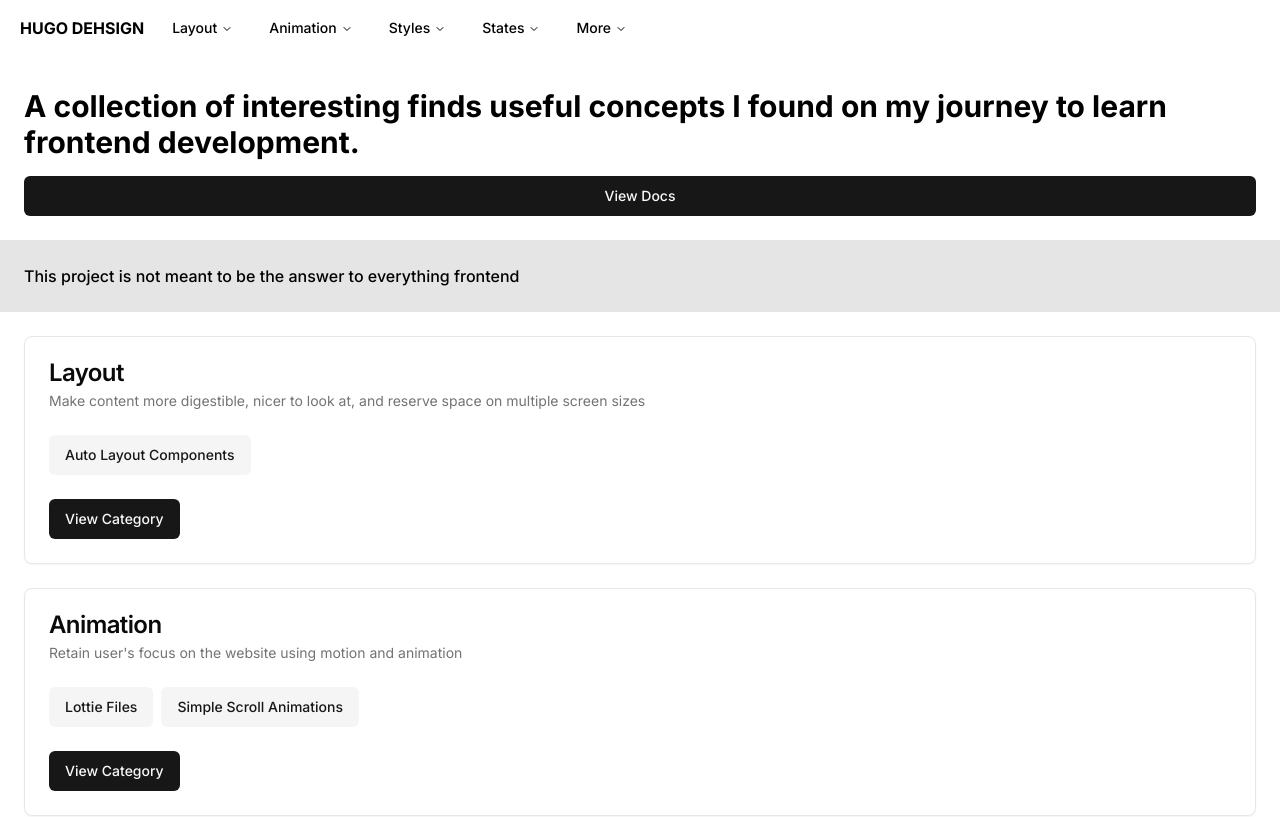
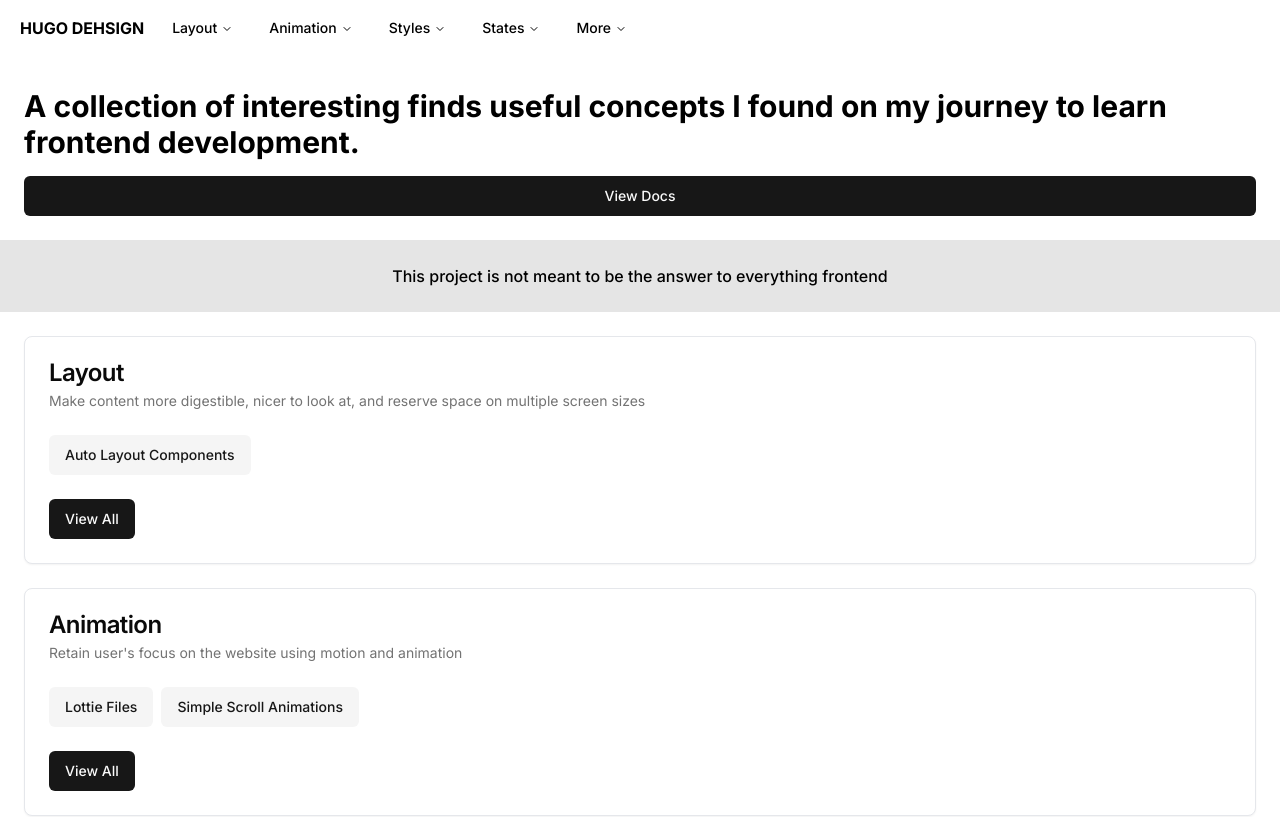
Before and after one commit to HUGODEHSIGN/learn-frontend-docs, a Next.js app: page / in a window 1280 px wide. Shown: the top 817 px of the page. Built offline with nearby package versions, Linux system fonts and the light colour scheme.

Commit message:
added hovercards to category cards on the home page

```diff
--- a/package.json
+++ b/package.json
@@ -11,6 +11,7 @@
   "dependencies": {
     "@radix-ui/react-accordion": "^1.1.2",
     "@radix-ui/react-dialog": "^1.0.5",
+    "@radix-ui/react-hover-card": "^1.0.7",
     "@radix-ui/react-navigation-menu": "^1.1.4",
     "@radix-ui/react-separator": "^1.0.3",
     "@radix-ui/react-slot": "^1.0.2",
--- a/src/components/Navbar.tsx
+++ b/src/components/Navbar.tsx
@@ -73,10 +73,8 @@
           )}
           {...props}
         >
-          <div className="text-sm font-medium leading-none">{title}</div>
-          <p className="line-clamp-2 text-sm leading-snug text-muted-foreground">
-            {children}
-          </p>
+          <div className="text-md font-medium">{title}</div>
+          <p className="text-sm">{children}</p>
         </a>
       </NavigationMenuLink>
     </li>
--- a/src/components/multiUse/CategoryCard.tsx
+++ b/src/components/multiUse/CategoryCard.tsx
@@ -1,6 +1,6 @@
-'use client'
+"use client";
 
-import React from 'react'
+import React from "react";
 
 import {
   Card,
@@ -9,35 +9,38 @@
   CardFooter,
   CardHeader,
   CardTitle,
-  } from "@/components/ui/card"
+} from "@/components/ui/card";
 
-import { Button } from '../ui/button'
-import Link from 'next/link'
+import { Button } from "../ui/button";
+import Link from "next/link";
 
 interface Props {
-    children: any,
-    title: string,
-    description: string,
-    link: string
+  children: any;
+  title: string;
+  description: string;
+  link: string;
 }
 
-export default function CategoryCard({ children, title, description, link }: Props) {
+export default function CategoryCard({
+  children,
+  title,
+  description,
+  link,
+}: Props) {
   return (
     <Card>
       <CardHeader>
-      <CardTitle>{ title }</CardTitle>
-      <CardDescription>{ description }</CardDescription>
+        <CardTitle>{title}</CardTitle>
+        <CardDescription>{description}</CardDescription>
       </CardHeader>
       <CardContent>
-      <div className='flex flex-wrap gap-2 items-start'>{ children }</div>
+        <div className="flex flex-wrap gap-2 items-start">{children}</div>
       </CardContent>
       <CardFooter>
         <Button asChild>
-        <Link href={ link }>
-        View Category
-        </Link>
+          <Link href={link}>View All</Link>
         </Button>
       </CardFooter>
     </Card>
-  )
+  );
 }
--- a/src/components/sections/Categories.tsx
+++ b/src/components/sections/Categories.tsx
@@ -1,40 +1,50 @@
-'use client'
+"use client";
 
-import React from 'react'
-import CategoryCard from '../multiUse/CategoryCard'
+import React from "react";
+import CategoryCard from "../multiUse/CategoryCard";
 
-import pageData from "../../app/pageData.json" assert { type: 'json'};
-import { Button } from '../ui/button';
-import Link from 'next/link';
+import pageData from "../../app/pageData.json" assert { type: "json" };
+import { Button } from "../ui/button";
+import Link from "next/link";
 
-
+import {
+  HoverCard,
+  HoverCardContent,
+  HoverCardTrigger,
+} from "@/components/ui/hover-card";
 
 export default function Categories() {
   const categories = pageData.categories;
 
-
   const renderCards: () => any = () => {
     return categories.map(({ category, description, pages, link }) => {
-          if (category != 'More') {
+      if (category != "More") {
         return (
-              <CategoryCard key={ category } title={ category } description={ description } link={ link }>
-                  {pages.map(({ page, link }) => (
-                    <Button key={ page } variant='secondary' asChild>
-                      <Link href={ link }>{ page }</Link>
+          <CategoryCard
+            key={category}
+            title={category}
+            description={description}
+            link={link}
+          >
+            {pages.map(({ page, description, link }) => (
+              <HoverCard>
+                <HoverCardTrigger>
+                  <Button key={page} variant="secondary" asChild>
+                    <Link href={link}>{page}</Link>
                   </Button>
+                </HoverCardTrigger>
+                <HoverCardContent>
+                  <p className="text-xs font-medium">{description}</p>
+                </HoverCardContent>
+              </HoverCard>
             ))}
           </CategoryCard>
-          )
+        );
       }
+    });
+  };
 
-      })
+  console.log(renderCards());
+
+  return <div className="grid grid-cols-1 gap-6 p-6">{renderCards()}</div>;
 }
-
-    console.log(renderCards())
-
-  return (
-    <div className='grid grid-cols-1 gap-6 p-6'>
-      {renderCards()}
-    </div>
-  )
-}
--- a/src/components/sections/Disclaimer.tsx
+++ b/src/components/sections/Disclaimer.tsx
@@ -1,9 +1,11 @@
-import React from 'react'
+import React from "react";
 
 export default function Disclaimer() {
   return (
-    <div className='bg-neutral-200 p-6'>
-        <h2 className='font-medium'>This project is not meant to be the answer to everything frontend</h2>
+    <div className="bg-neutral-200 p-6">
+      <h2 className="font-medium text-center">
+        This project is not meant to be the answer to everything frontend
+      </h2>
     </div>
-  )
+  );
 }
--- /dev/null
+++ b/src/components/ui/hover-card.tsx
@@ -0,0 +1,29 @@
+"use client"
+
+import * as React from "react"
+import * as HoverCardPrimitive from "@radix-ui/react-hover-card"
+
+import { cn } from "@/lib/utils"
+
+const HoverCard = HoverCardPrimitive.Root
+
+const HoverCardTrigger = HoverCardPrimitive.Trigger
+
+const HoverCardContent = React.forwardRef<
+  React.ElementRef<typeof HoverCardPrimitive.Content>,
+  React.ComponentPropsWithoutRef<typeof HoverCardPrimitive.Content>
+>(({ className, align = "center", sideOffset = 4, ...props }, ref) => (
+  <HoverCardPrimitive.Content
+    ref={ref}
+    align={align}
+    sideOffset={sideOffset}
+    className={cn(
+      "z-50 w-64 rounded-md border bg-popover p-4 text-popover-foreground shadow-md outline-none data-[state=open]:animate-in data-[state=closed]:animate-out data-[state=closed]:fade-out-0 data-[state=open]:fade-in-0 data-[state=closed]:zoom-out-95 data-[state=open]:zoom-in-95 data-[side=bottom]:slide-in-from-top-2 data-[side=left]:slide-in-from-right-2 data-[side=right]:slide-in-from-left-2 data-[side=top]:slide-in-from-bottom-2",
+      className
+    )}
+    {...props}
+  />
+))
+HoverCardContent.displayName = HoverCardPrimitive.Content.displayName
+
+export { HoverCard, HoverCardTrigger, HoverCardContent }
```
Also changed, not shown: 1 other file (tests, documents, lock files or other folders). Lines whose indentation alone changed are shown as unchanged.
